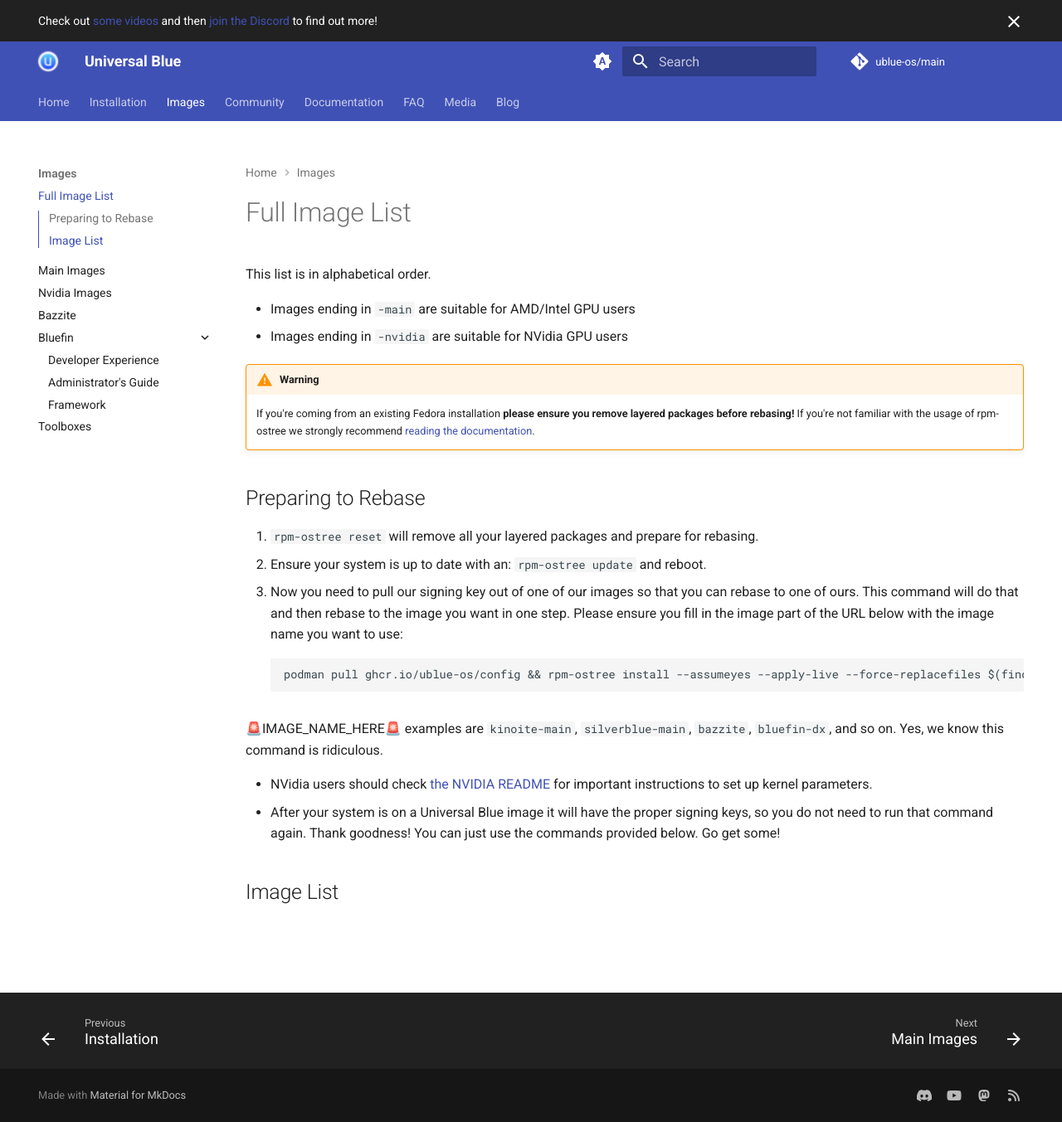
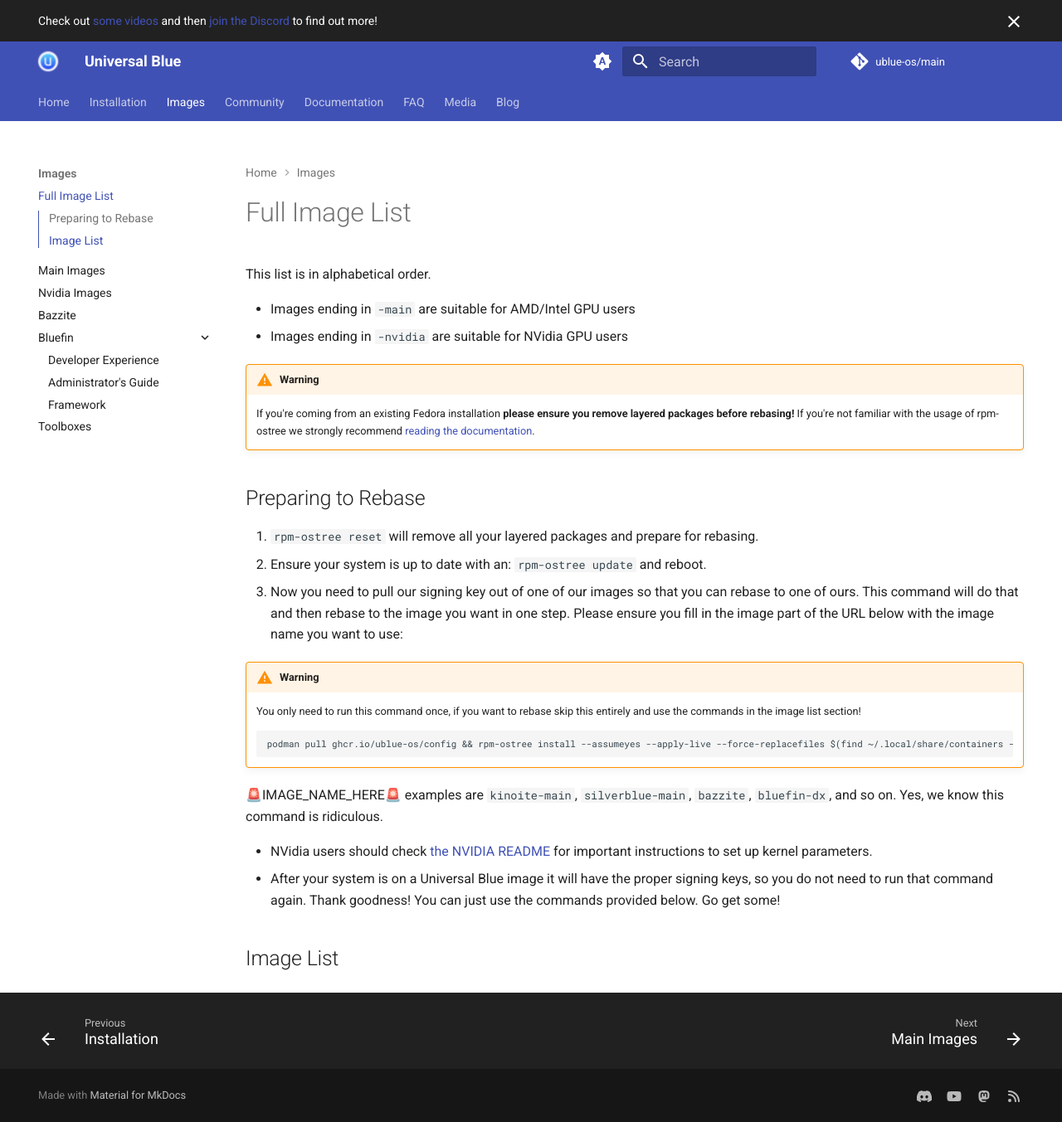
Before and after one commit to ublue-os/website, an MkDocs documentation site: the page built from docs/images.md, in a window 1280 px wide and 1353 px high. Shown: the whole window at 83% size. Built offline with MkDocs 1.6.1 and Material for MkDocs 9.7.7, drawn with Linux system fonts in a browser that asks for light colours; comment, search, counter and statistics services are not loaded.

Commit message:
feat: add a stronger warning for rebases

```diff
--- a/docs/images.md
+++ b/docs/images.md
@@ -13,6 +13,10 @@ This list is in alphabetical order.
 2. Ensure your system is up to date with an: `rpm-ostree update` and reboot.
 3. Now you need to pull our signing key out of one of our images so that you can rebase to one of ours. This command will do that and then rebase to the image you want in one step. Please ensure you fill in the image part of the URL below with the image name you want to use:
 
+!!! warning
+
+    You only need to run this command once, if you want to rebase skip this entirely and use the commands in the image list section!
+
         podman pull ghcr.io/ublue-os/config && rpm-ostree install --assumeyes --apply-live --force-replacefiles $(find ~/.local/share/containers -name ublue-os-signing.noarch.rpm 2>/dev/null) && rpm-ostree rebase --uninstall $(rpm -q ublue-os-signing-* --queryformat '%{NAME}-%{VERSION}-%{RELEASE}.%{Arch}') ostree-image-signed:docker://ghcr.io/ublue-os/🚨IMAGE_NAME_HERE🚨:latest
 
 🚨IMAGE_NAME_HERE🚨 examples are `kinoite-main`, `silverblue-main`, `bazzite`, `bluefin-dx`, and so on. Yes, we know this command is ridiculous.
```
